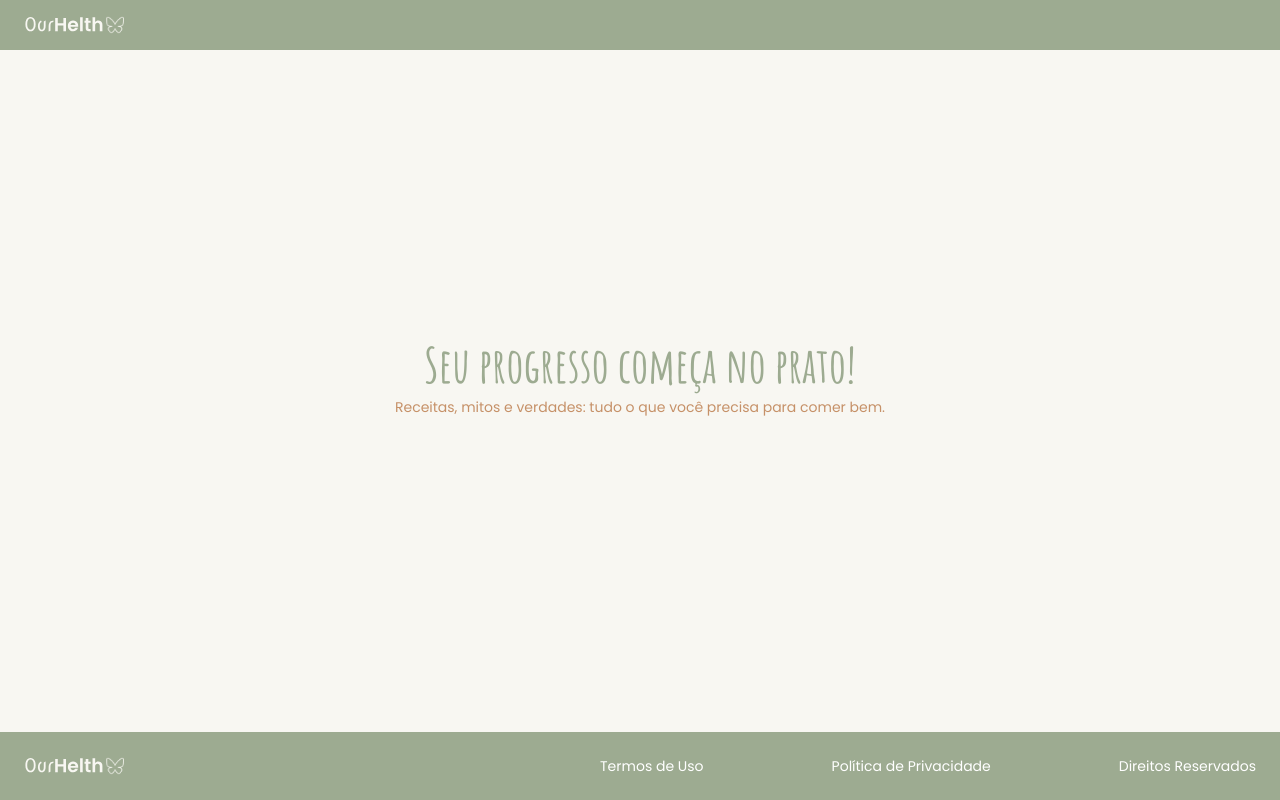
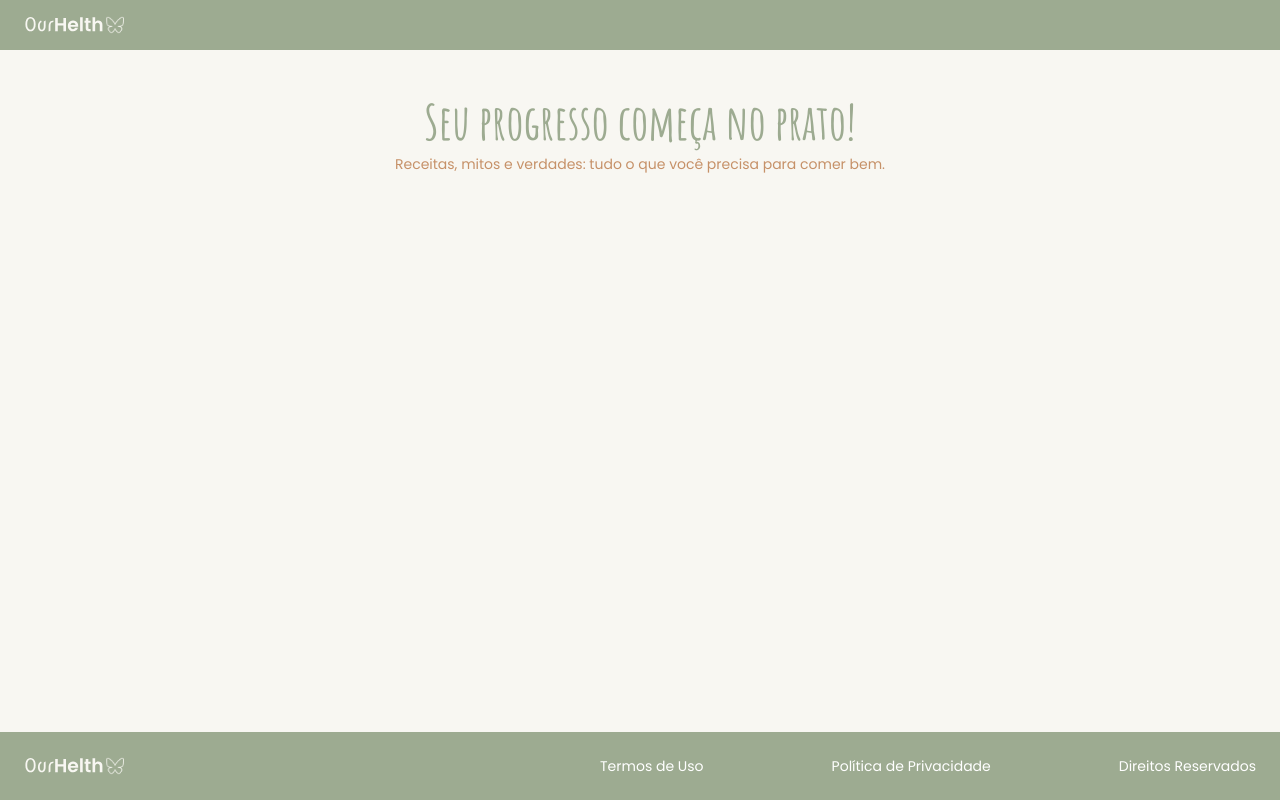
Before and after one commit to francinedds/nutri-blog, a Next.js app: page / in a window 1280 px wide. Built offline with nearby package versions, Linux system fonts and the light colour scheme.

Commit message:
fix: remove justify-center

```diff
--- a/src/app/page.tsx
+++ b/src/app/page.tsx
@@ -1,6 +1,6 @@
 export default function Home() {
   return (
-    <main className="flex flex-col items-center justify-center grow bg-[#F8F7F2] px-6 py-12 space-y-16 w-full">
+    <main className="flex flex-col items-center grow bg-[#F8F7F2] px-6 py-12 space-y-16 w-full">
       <section className="text-center max-w-2xl">
         <h1 className="text-5xl font-amatic font-bold text-[#9DAB91] mb-2">Seu progresso começa no prato!</h1>
         <p className="text-[#C69168] text-sm font-poppins mb-6">Receitas, mitos e verdades: tudo o que você precisa para comer bem.</p>
```
